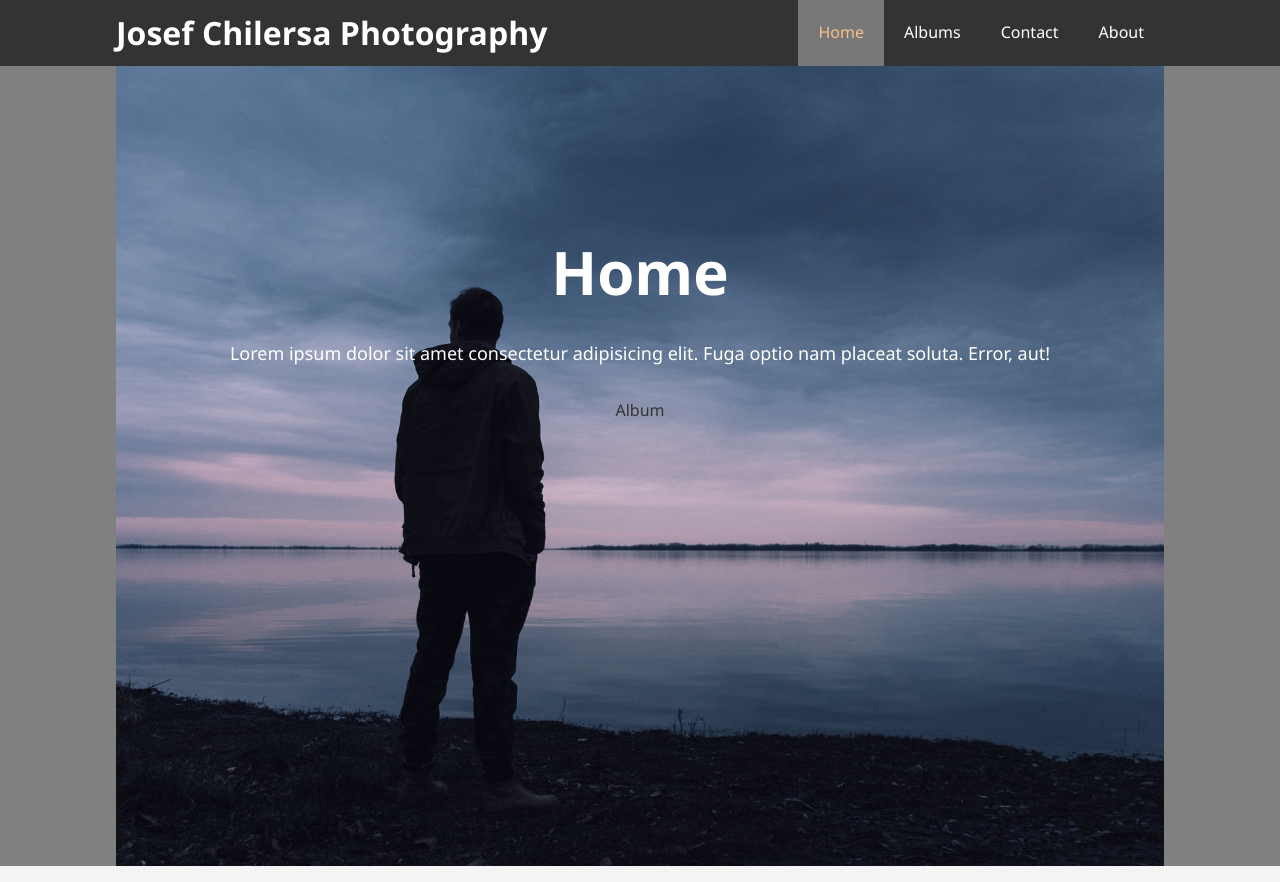
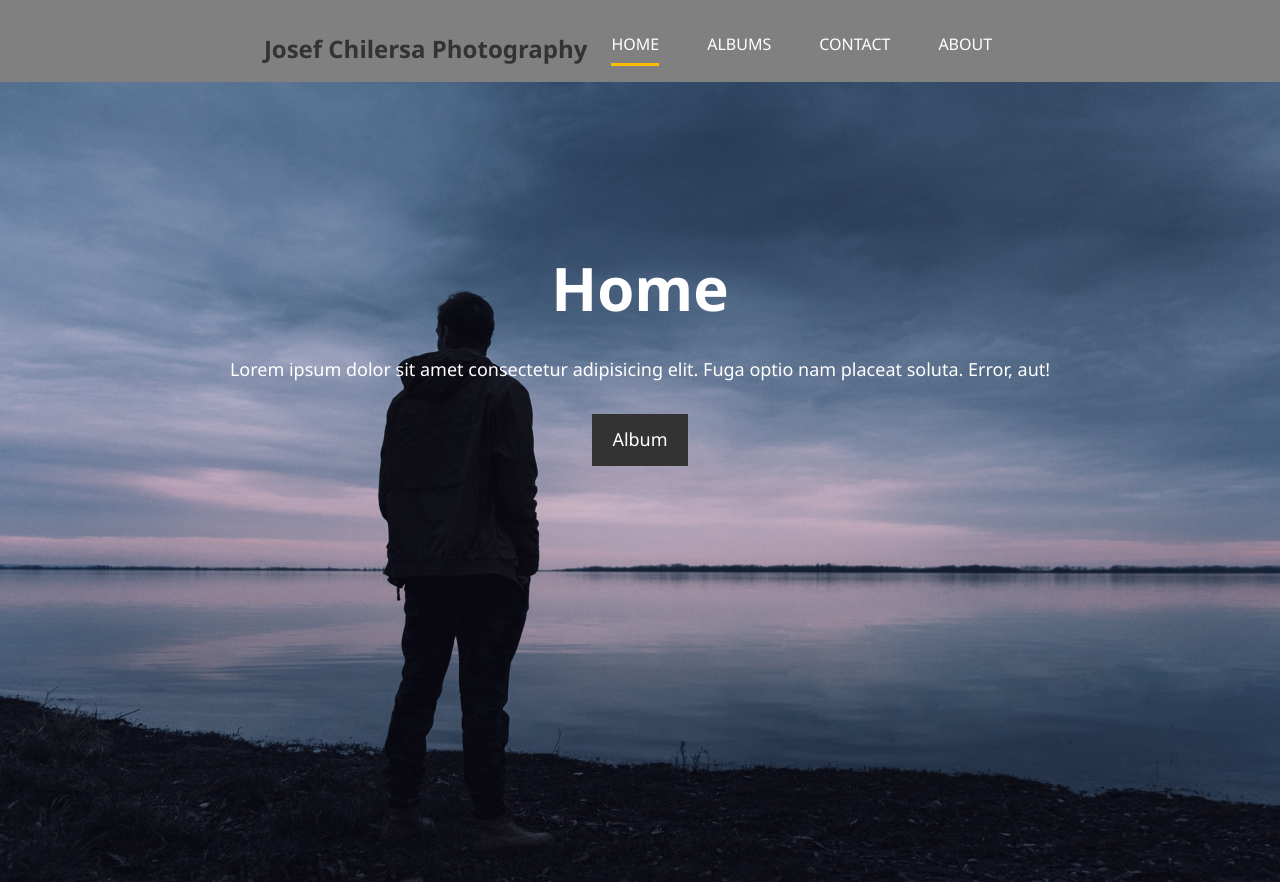
Before and after one commit to frameiteasy/photo-gallery, a React (Create React App) app: page / in a window 1280 px wide. Built offline with nearby package versions, Linux system fonts and the light colour scheme.

Commit message:
further styling improvement

```diff
--- a/src/App.tsx
+++ b/src/App.tsx
@@ -12,7 +12,7 @@ function App() {
   return (
     <>
       <Navbar />
-      <div className="container">
+
         <Routes>
           <Route path="/" element={<Home/>}></Route>
           <Route path="/albums" element={<Albums/>}></Route>
@@ -20,7 +20,7 @@ function App() {
           <Route path="/contact" element={<Contact/>}></Route>
           <Route path="/login" element={<Login/>}></Route>
         </Routes>
-      </div>
+
     </>
   );
 }
--- a/src/components/NavBar/navbar.scss
+++ b/src/components/NavBar/navbar.scss
@@ -1,44 +1,38 @@
 @import '../../config';
 
-$color: lightgrey;
+.nav {
+    display: flex;
+    justify-content: space-between;
+    padding-top: 1rem;
 
-.nav {
-    background: #333;
-    color: #fff;
-    overflow: auto;
-}
-
-.nav a {
-    color: white;
-
-}
-
-.nav h1 {
+    & h1 {
         float: left;
         padding-top: 20px;
     }
 
-.nav ul {
-    list-style: none;
+    & ul {
+        display: flex;
         float: right;
+
+        & li {
+            padding: 1rem 1.5rem;
+
+            & a {
+                text-decoration: none;
+                color: #fff;
+                text-transform: uppercase;
+                border-bottom: 3px transparent solid;
+                padding-bottom: 0.5rem;
+                transition: border-color 0.5s;
+
+                &:hover {
+                    border-color: $medium-color;
                 }
 
-.nav ul li {
-    float: left;
+                &.active {
+                    border-color: $main-color;
                 }
-
-.nav ul li a {
-    display: block;
-    padding: 20px;
-    text-align: center;
             }
-
-.nav li a:hover,
-.nav ul li a.active {
-    background: #777;
-    color: #f7c08a;
         }
-
-.navbar__site-title {
-    font-size: 2rem;
     }
+}
--- a/src/pages/home/Home.tsx
+++ b/src/pages/home/Home.tsx
@@ -8,7 +8,7 @@ const Home: React.FC = () => {
                 <div className="home__content">
                     <h1>Home</h1>
                     <p className='home__lead'>Lorem ipsum dolor sit amet consectetur adipisicing elit. Fuga optio nam placeat soluta. Error, aut!</p>
-                    <a className='home__btn' href="album"> Album </a>
+                    <a className='home__btn' href="albums"> Album </a>
                 </div>
             </div>
 
--- a/src/pages/home/home.scss
+++ b/src/pages/home/home.scss
@@ -1,24 +1,41 @@
+@import '../../config';
+
 .home__wrapper {
-  background: url(../../../assets/img/showcase.jpg) no-repeat center center/cover;
-  height: 800px;
+  background: $bg-image no-repeat center right / cover;
+  height: 100vh;
 }
 
 .home__content {
   color: #fff;
   text-align: center;
   padding-top: 170px;
-}
 
-.home__content h1 {
-  font-size: 60px;
-  line-height: 1.2em;
-}
+  & h1 {
+    font-size: 60px;
+    line-height: 1.2em;
+  }
 
-.home__content p {
-  padding-bottom: 20px;
-  line-height: 1.7em;
+  & p {
+    padding-bottom: 20px;
+    line-height: 1.7em;
+  }
 }
 
 .home__lead {
-  font-size: 18px;;
+  font-size: 18px;
 }
+
+.home__btn {
+  display: inline-block;
+  font-size: 18px;
+  color: white;
+  background: #333;
+  padding: 13px 20px;
+  border: none;
+  cursor: pointer;
+
+  &:hover {
+    background: #f7c08a;
+    color: #333;
+  }
+}
```
Lines whose indentation alone changed are shown as unchanged.
